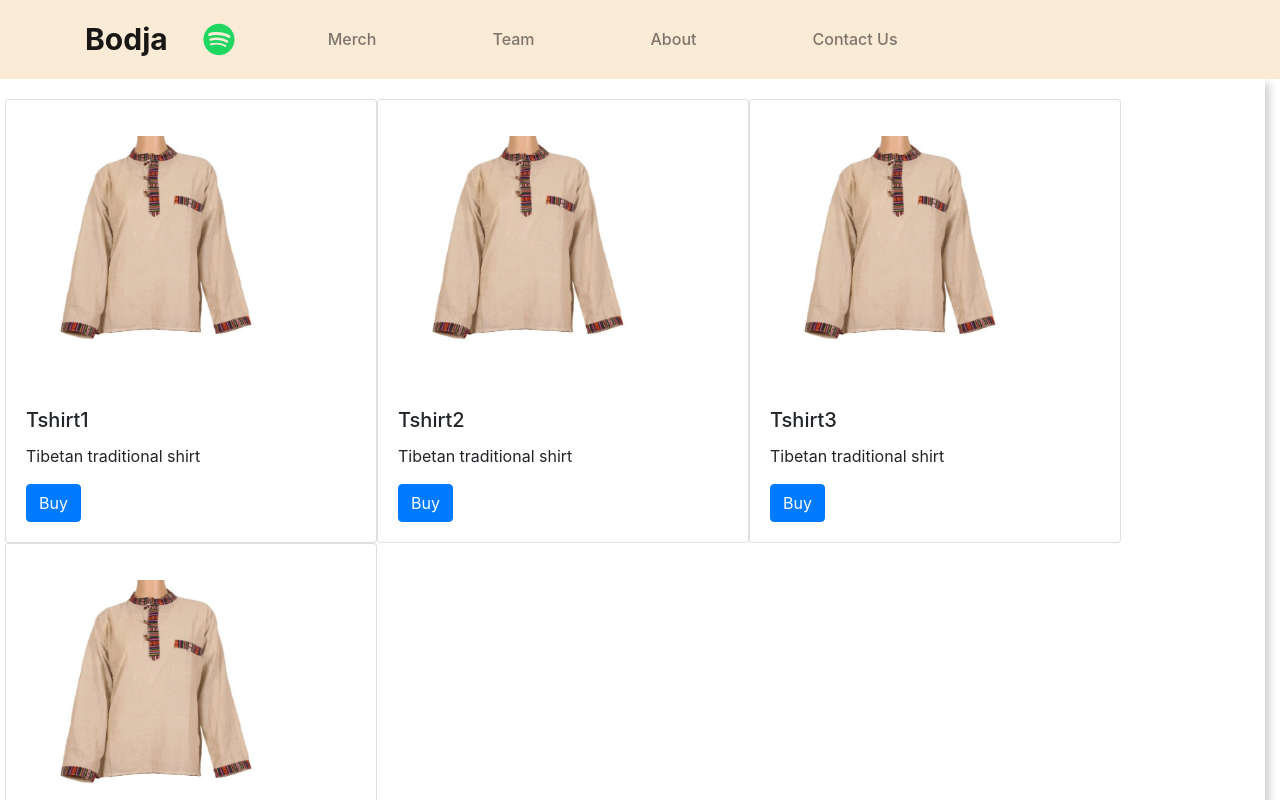
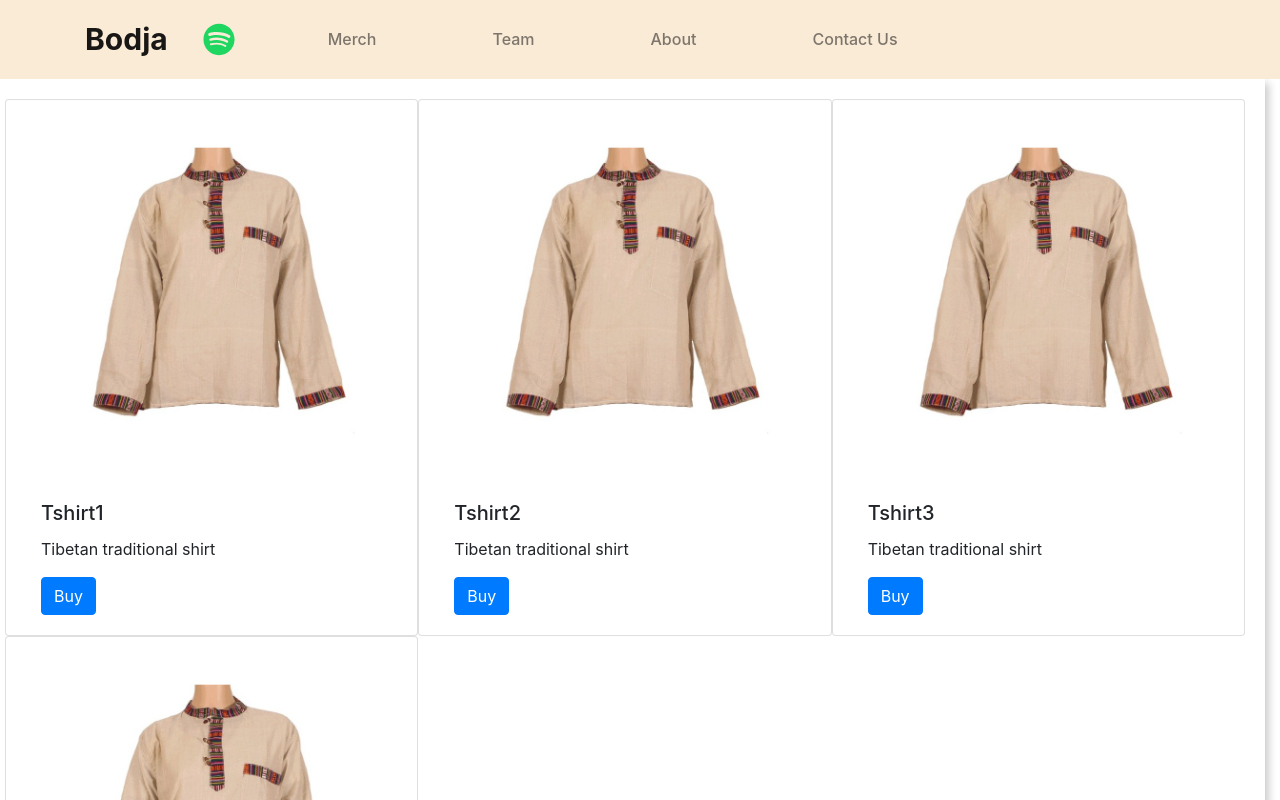
Before and after one commit to shedup/bodja, a React (Vite) app: page / in a window 1280 px wide. Shown: the top 800 px of the page. Built offline with nearby package versions, Linux system fonts and the light colour scheme.

Commit message:
flex box added to front page

```diff
--- a/src/components/Item.css
+++ b/src/components/Item.css
@@ -1,3 +1,12 @@
 .card {
-  width: 30%;
+  /* width: 30%; */
 }
+.outer-container {
+  width: 100%;
+  display: flex;
+  flex-wrap: wrap;
+  gap: 10%;
+}
+
+.inner-container {
+}
--- a/src/components/Item.jsx
+++ b/src/components/Item.jsx
@@ -6,14 +6,11 @@ function Item(props) {
   return (
     <>
       {props.items.length == 0 && <p>No items sorry.</p>}
+      <div className="container-fluid">
+        <div className="row">
           {props.items.map((key, index) => (
-        <div className="card" key={props.items[index].name}>
-          <img
-            src={tshirt}
-            className="card-img-top"
-            alt="Placeholder"
-            style={{ width: "18rem" }}
-          />
+            <div className="card col-4" key={props.items[index].name}>
+              <img src={tshirt} className="card-img-top" alt="Placeholder" />
               <div className="card-body">
                 <h5 className="card-title">{props.items[index].name}</h5>
                 <p className="card-text">{props.items[index].description}</p>
@@ -23,6 +20,8 @@ function Item(props) {
               </div>
             </div>
           ))}
+        </div>
+      </div>
     </>
   );
 }
```
Lines whose indentation alone changed are shown as unchanged.
